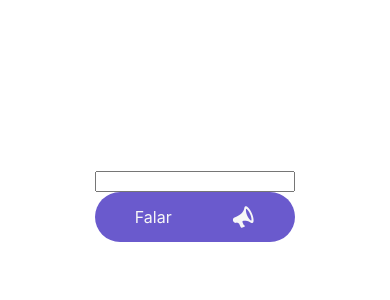
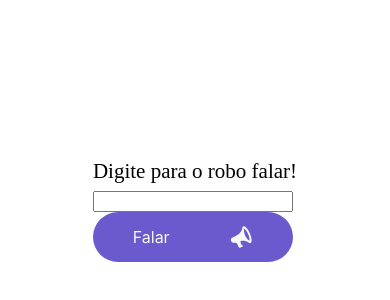
Before and after one commit to gabrielguariglia/robo, a React Native app: screen / in a window 390 px wide. Shown: the part 216-516 px from the top of the page. Built offline with nearby package versions, Linux system fonts and the light colour scheme.

Commit message:
texto adicionado

```diff
--- a/src/components/Botao/index.jsx
+++ b/src/components/Botao/index.jsx
@@ -46,7 +46,7 @@ export function Botao() {
       <Entypo
       name="megaphone"
       size={24}
-      color= {theme.cores.white}
+      color= {theme.cores.branco}
       />
     </TouchableOpacity>
     </View>
--- a/src/components/Botao/styles.js
+++ b/src/components/Botao/styles.js
@@ -3,7 +3,7 @@ import { theme } from '../../styles/theme';
 
 export const styles = StyleSheet.create({
   botao: {
-    backgroundColor: theme.cores.blue,
+    backgroundColor: theme.cores.azul,
     height: 50,
     width: 200,
     borderRadius: 50,
@@ -13,7 +13,7 @@ export const styles = StyleSheet.create({
     flexDirection: 'row',
   },
   textoBotao: {
-    color: theme.cores.white,
+    color: theme.cores.branco,
     fontSize: 16
   },
 });
--- a/src/components/Rodape/index.jsx
+++ b/src/components/Rodape/index.jsx
@@ -9,8 +9,10 @@ export function Rodape(props) {
     return (
 
         <View>
+            <Text style={styles.descricao}>
+                Digite para o robo falar!
+            </Text>
             <View style={styles.rodape}>
-
                 <Botao />
             </View>
         </View>
--- a/src/components/Rodape/styles.js
+++ b/src/components/Rodape/styles.js
@@ -1,4 +1,5 @@
 import { StyleSheet } from 'react-native';
+import { theme } from '../../styles/theme';
 
 export const styles = StyleSheet.create({
   rodape: {
@@ -6,5 +7,12 @@ export const styles = StyleSheet.create({
     flexDirection: 'row',
     justifyContent: 'space-between',
     alignItems: 'center'
+  },
+  descricao: {
+    fontFamily: theme.fontes.primary400,
+    color: theme.cores.preto,
+    fontSize: 21,
+    lineHeight: 20,
+    marginVertical: 10
   }
 });
--- a/src/styles/theme.js
+++ b/src/styles/theme.js
@@ -1,10 +1,10 @@
 export const theme = {
     cores: {
-      white: '#f7f7f7',
-      gray: '#afaca3',
-      red: '#A61B34',
-      blue: '#6A5ACD',
-      black: '#000000'
+      branco: '#f7f7f7',
+      cinza: '#afaca3',
+      vermelho: '#A61B34',
+      azul: '#6A5ACD',
+      preto: '#000000'
     },
 
     fontes: {
```
